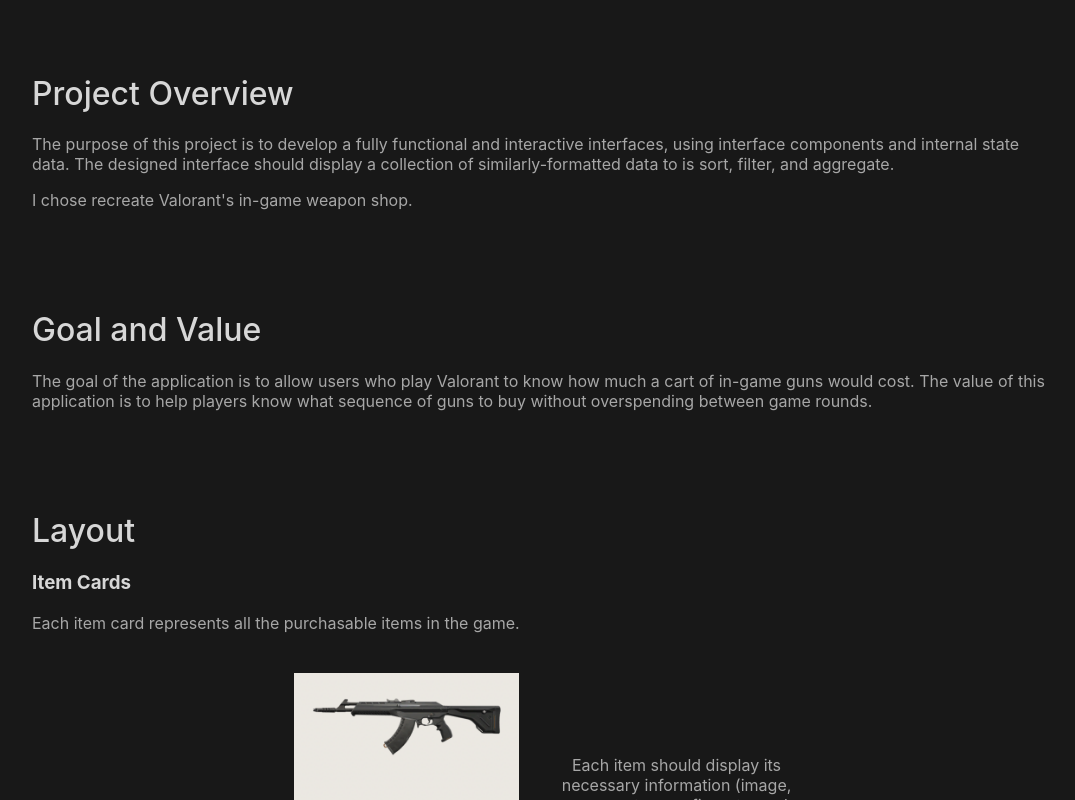
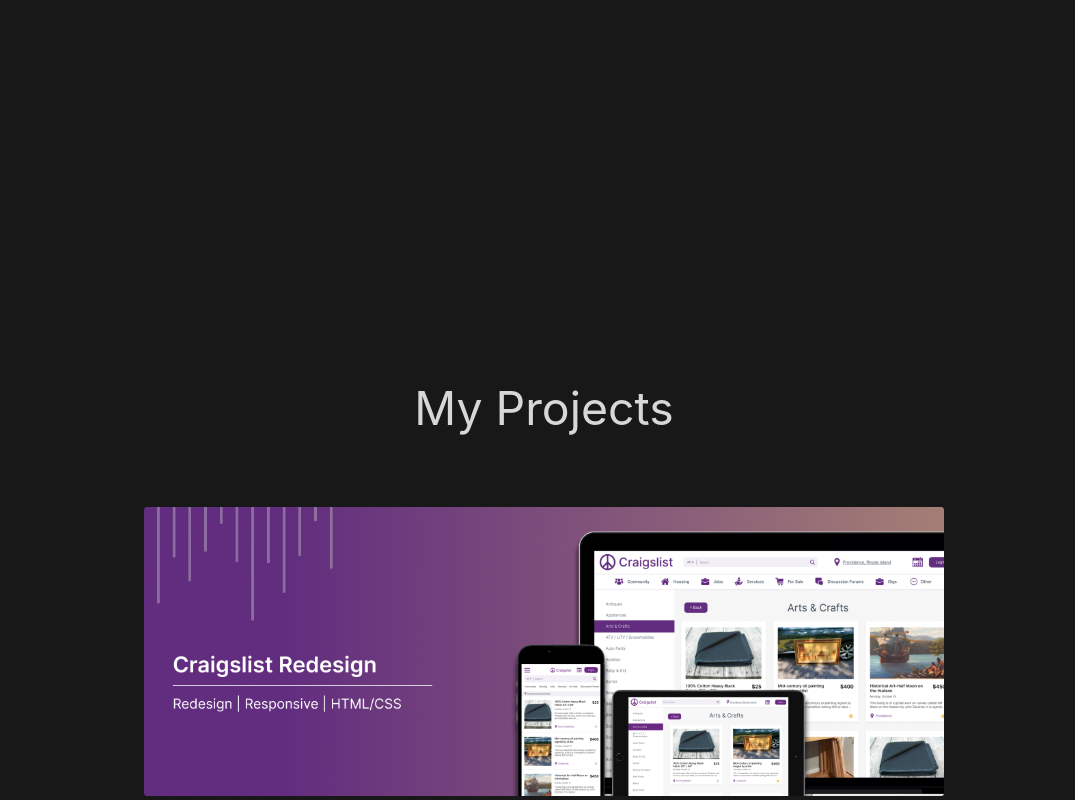
Before and after one commit to queasysloth123/portfolio, a React (Create React App) app: page /valorant-shop in a window 1280 px wide. Shown: the part 520-1320 px from the top of the page, without its empty margins (96-1171 px from the left). Built offline with nearby package versions, Linux system fonts and the light colour scheme; the HTML template or start-up script is replaced by a standard one.

Commit message:
Add files via upload

```diff
--- a/src/App.js
+++ b/src/App.js
@@ -10,17 +10,17 @@
 
 function App() {
   return (
-    // <Home />
-    <HashRouter>
-      <ScrollToTop />
-      <Routes>
-        <Route path="/" element={<Home />} />
-        <Route path="/craigslist-redesign" element={<Craigslist />} />
-        <Route path="/discz-design" element={<Discz />} />
-        <Route path="/valorant-shop" element={<Valorant />} />
-        <Route path="/snackpass-interface-review" element={<Snackpass />} />
-      </Routes>
-    </HashRouter>
+    <Home />
+    // <HashRouter>
+    //   <ScrollToTop />
+    //   <Routes>
+    //     <Route path="/" element={<Home />} />
+    //     <Route path="/craigslist-redesign" element={<Craigslist />} />
+    //     <Route path="/discz-design" element={<Discz />} />
+    //     <Route path="/valorant-shop" element={<Valorant />} />
+    //     <Route path="/snackpass-interface-review" element={<Snackpass />} />
+    //   </Routes>
+    // </HashRouter>
   );
 }
 
--- a/src/components/ProjectPreview.js
+++ b/src/components/ProjectPreview.js
@@ -2,9 +2,10 @@
 function ProjectPreview(props) {
   return (
     <div className="ProjectPreview">
-        <Link to={props.url}>
+      <img src={props.img}></img>
+        {/* <Link to={props.url}>
             <img src={props.img}></img>
-        </Link>
+        </Link> */}
     </div>
   );
 }
```
